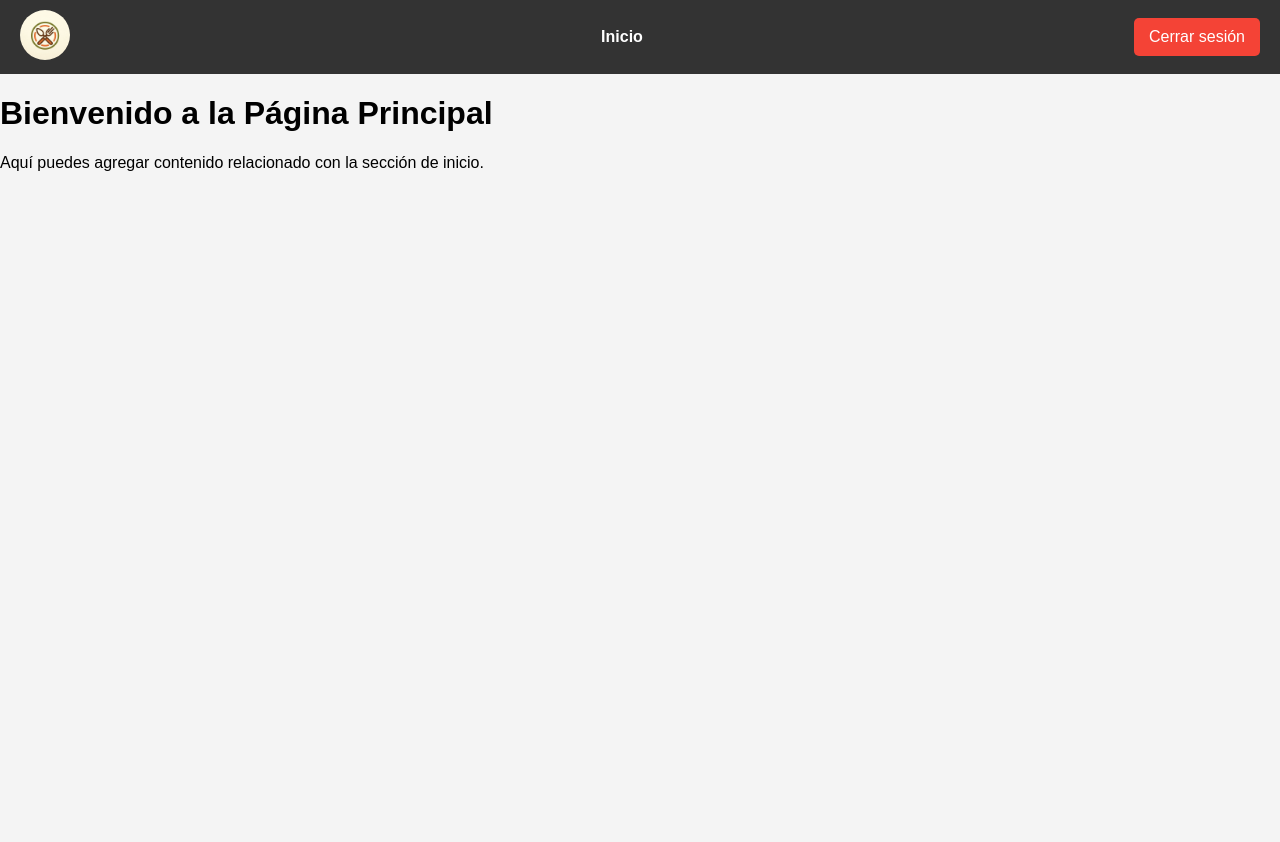
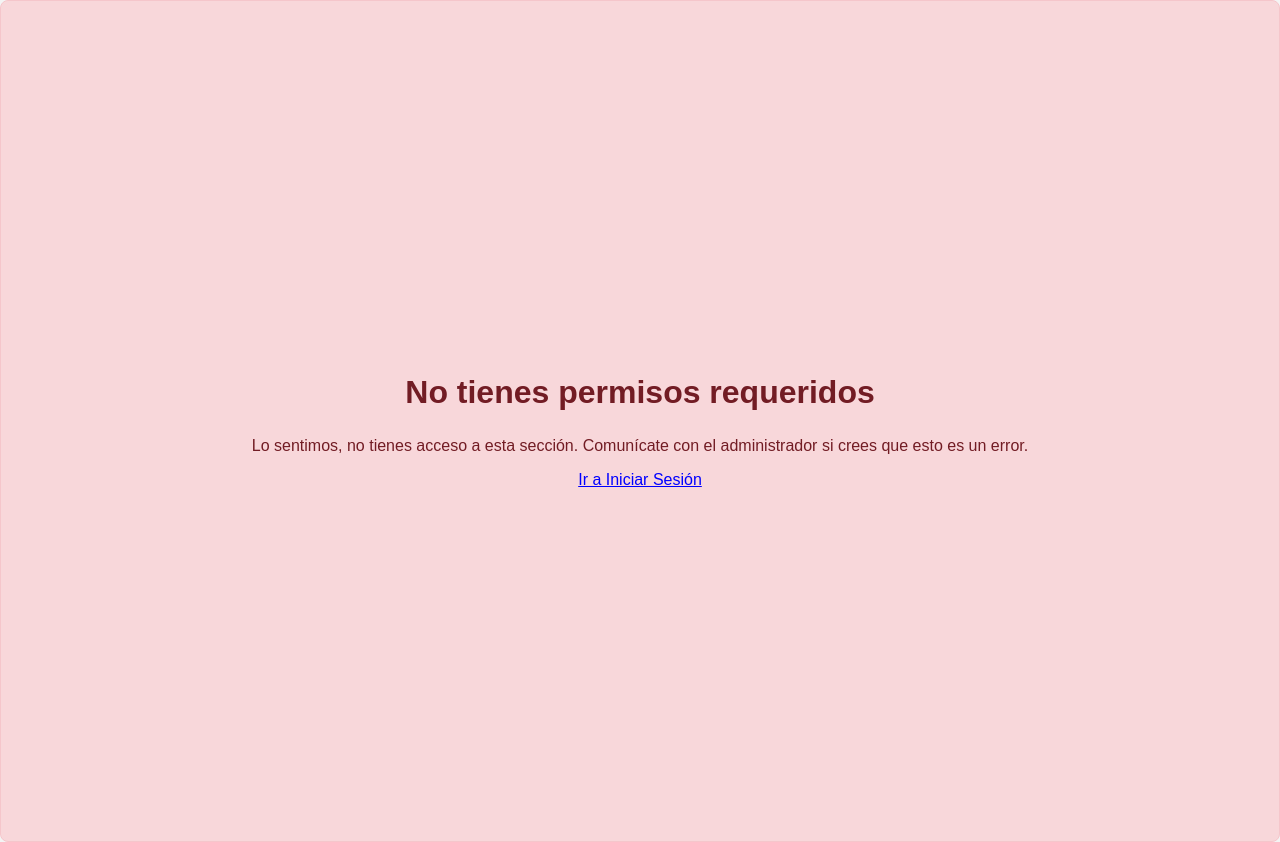
Before and after one commit to aahpichardo/machaque-webapp-react, a React (Vite) app in the folder frontend-react/: page /home in a window 1280 px wide. Before the commit the page ends 800 px from the top, so only its background shows below. Built offline with nearby package versions, Linux system fonts and the light colour scheme.

Commit message:
proteccion de rutas

```diff
--- a/frontend-react/src/App.tsx
+++ b/frontend-react/src/App.tsx
@@ -7,8 +7,12 @@ import PasswordRecoveryToken from './pages/PasswordRecoveryToken/PasswordRecover
 import Register from './pages/Register/Register';
 import UserProfile from './pages/UserProfile/UserProfile';
 import Home from './pages/Home/Home';
+import PrivateRoute from './components/PrivateRouter'
+import { useAuth } from './contexts/AuthContext'
+import Unauthorized from './components/Unauthorized/Unauthorized'
 
 const App = () => {
+  const { isAuthenticated } = useAuth();
   return (
     <Router>
       <Routes>
@@ -19,7 +23,24 @@ const App = () => {
         <Route path="/password-recovery-token" element={<PasswordRecoveryToken />} />
         <Route path="/register" element={<Register />} />
         <Route path="/user-profile" element={<UserProfile />} />
-        <Route path="/home" element={<Home />} />
+        {/*<Route path="/home" element={<Home />} />*/}
+        {/* Protegiendo las rutas */}
+        <Route
+          path="/user-profile"
+          element={
+            <PrivateRoute isAuthenticated={isAuthenticated}>
+              <UserProfile />
+            </PrivateRoute>
+          }
+        />
+        <Route
+          path="/home"
+          element={
+            <PrivateRoute isAuthenticated={isAuthenticated}>
+              <Home />
+            </PrivateRoute>
+          }
+        />
         {/* Agrega una ruta por defecto o un 404 aquí si es necesario */}
       </Routes>
     </Router>
--- a/frontend-react/src/components/NavBar/NavBar.tsx
+++ b/frontend-react/src/components/NavBar/NavBar.tsx
@@ -1,15 +1,16 @@
 import React from 'react';
 import { Link, useNavigate } from 'react-router-dom'; // Importa useNavigate
+import { useAuth } from '../../contexts/AuthContext'; // Asegúrate de ajustar la ruta
 import './NavBar.css';
 import logo from '../../assets/logo.jpeg';
 
 const Navbar: React.FC = () => {
   const navigate = useNavigate(); // Hook para redirigir
+  const { logout } = useAuth(); // Accede a la función logout del contexto
 
   const handleLogout = () => {
     console.log("Cerrando sesión..."); // Mensaje en consola
-    // Aquí podrías agregar lógica adicional, como limpiar el estado de autenticación
-
+    logout(); // Establece isAuthenticated en false
     navigate('/login'); // Redirige a la página de login
   };
 
--- /dev/null
+++ b/frontend-react/src/components/PrivateRouter.tsx
@@ -0,0 +1,21 @@
+import React from 'react';
+import { Navigate } from 'react-router-dom';
+import Unauthorized from './Unauthorized/Unauthorized';
+
+// Define las props que aceptará el componente
+interface PrivateRouteProps {
+  children: React.ReactNode;
+  isAuthenticated: boolean; // Esta prop será para verificar si el usuario está autenticado
+}
+
+const PrivateRoute: React.FC<PrivateRouteProps> = ({ children, isAuthenticated }) => {
+
+    if (!isAuthenticated) {
+        return <Unauthorized />;
+    }
+
+  // Si el usuario no está autenticado, redirigir a la página de login
+  return isAuthenticated ? <>{children}</> : <Navigate to="/login" />;
+};
+
+export default PrivateRoute;
--- /dev/null
+++ b/frontend-react/src/components/Unauthorized/Unauthorized.css
@@ -0,0 +1,38 @@
+.no-permission-container {
+    display: flex;
+    flex-direction: column;
+    align-items: center;
+    justify-content: center;
+    height: 100vh; /* Ocupa toda la altura de la ventana */
+    background-color: #f8d7da; /* Color de fondo suave para un mensaje de advertencia */
+    color: #721c24; /* Color del texto para hacer resaltar el mensaje */
+    text-align: center;
+    padding: 20px;
+    border: 1px solid #f5c6cb; /* Borde para definir el área del mensaje */
+    border-radius: 8px; /* Bordes redondeados */
+  }
+
+  .no-permission-container h1 {
+    font-size: 2rem; /* Tamaño del encabezado */
+    margin-bottom: 10px; /* Espacio entre el título y el párrafo */
+  }
+
+  .no-permission-container p {
+    font-size: 1rem; /* Tamaño del párrafo */
+  }
+
+  .no-permission-container {
+    text-align: center;
+    padding: 20px;
+  }
+
+  .link-button {
+    background: none;
+    border: none;
+    color: blue;
+    text-decoration: underline;
+    cursor: pointer;
+    font-size: inherit;
+    font-family: inherit;
+    padding: 0;
+  }
--- /dev/null
+++ b/frontend-react/src/components/Unauthorized/Unauthorized.tsx
@@ -0,0 +1,22 @@
+import React from 'react';
+import './Unauthorized.css'; // Asegúrate de que el archivo CSS esté en la misma carpeta o ajusta la ruta
+import { useNavigate } from 'react-router-dom';
+
+const NoPermission: React.FC = () => {
+
+  const navigate = useNavigate();
+  const handleLoginRedirect = () => {
+    navigate('/login');
+  };
+
+  return (
+    <div className="no-permission-container">
+      <h1>No tienes permisos requeridos</h1>
+      <p>Lo sentimos, no tienes acceso a esta sección. Comunícate con el administrador si crees que esto es un error.</p>
+      <button className="link-button" onClick={handleLoginRedirect}>
+      Ir a Iniciar Sesión
+    </button>    </div>
+  );
+};
+
+export default NoPermission;
--- /dev/null
+++ b/frontend-react/src/contexts/AuthContext.tsx
@@ -0,0 +1,27 @@
+import React, { createContext, useContext, useState } from 'react';
+
+// Crea un contexto
+const AuthContext = createContext<{ isAuthenticated: boolean; login: () => void; logout: () => void } | undefined>(undefined);
+
+// Proveedor del contexto
+export const AuthProvider: React.FC<{ children: React.ReactNode }> = ({ children }) => {
+  const [isAuthenticated, setIsAuthenticated] = useState<boolean>(false);
+
+  const login = () => setIsAuthenticated(true);
+  const logout = () => setIsAuthenticated(false);
+
+  return (
+    <AuthContext.Provider value={{ isAuthenticated, login, logout }}>
+      {children}
+    </AuthContext.Provider>
+  );
+};
+
+// Hook para usar el contexto
+export const useAuth = () => {
+  const context = useContext(AuthContext);
+  if (!context) {
+    throw new Error('useAuth must be used within an AuthProvider');
+  }
+  return context;
+};
--- a/frontend-react/src/main.tsx
+++ b/frontend-react/src/main.tsx
@@ -2,9 +2,12 @@ import { StrictMode } from 'react'
 import { createRoot } from 'react-dom/client'
 import App from './App.js'
 import './index.css'
+import { AuthProvider } from './contexts/AuthContext'
 
 createRoot(document.getElementById('root')!).render(
   <StrictMode>
-    <App />
+    <AuthProvider>
+      <App/>
+    </AuthProvider>
   </StrictMode>,
 )
--- a/frontend-react/src/pages/Login/Login.tsx
+++ b/frontend-react/src/pages/Login/Login.tsx
@@ -1,5 +1,6 @@
 import React, { useState, ChangeEvent, FormEvent } from 'react';
 import { Link, useNavigate } from 'react-router-dom';
+import { useAuth } from '../../contexts/AuthContext'; // Asegúrate de importar el hook
 import Modal from '../../components/ModalAvisos/ModalAvisos'; // Asegúrate de importar el modal
 import './Login.css';
 import axios from 'axios';
@@ -20,6 +21,8 @@ const Login = () => {
     password: ""
   });
 
+  const { login, isAuthenticated } = useAuth(); // Usar el hook de autenticación
+
   const [error, setError] = useState<string | null>(null); // Para manejar errores si es necesario
   const navigate = useNavigate(); // Hook para redirigir
 
@@ -34,6 +37,7 @@ const Login = () => {
   const handleSubmit = async (e: React.FormEvent<HTMLFormElement>) => {
     e.preventDefault();
     console.log("iniciando sesion...")
+    login();
     navigate('/home');
 
     /*
@@ -98,8 +102,9 @@ const Login = () => {
         ¿Nuevo por aquí? <Link to="/register">Regístrate</Link>
       </p>
       <p className="footer-text">
-        <a href="#" onClick={openModal}>Aviso de privacidad</a>
-      </p>
+        <button onClick={openModal} style={{ background: 'none', border: 'none', color: 'blue', textDecoration: 'underline', cursor: 'pointer' }}>
+          Aviso de privacidad
+        </button>      </p>
       <Modal
         title="Aviso de Privacidad"
         content="Aviso de Privacidad y Confidencialidad de la Información
--- a/frontend-react/src/pages/Register/Register.tsx
+++ b/frontend-react/src/pages/Register/Register.tsx
@@ -99,7 +99,7 @@ const Register: React.FC = () => {
                 onChange={() => setAcceptedPrivacy(!acceptedPrivacy)}
               />
               <label htmlFor="privacy" className="checkbox-label">
-                He leído y acepto el <a href="#" onClick={openModalPrivacy}>aviso de privacidad</a>
+                He leído y acepto el <button onClick={openModalPrivacy} style={{ background: 'none', border: 'none', color: 'blue', textDecoration: 'underline', cursor: 'pointer' }}>aviso de privacidad</button>
               </label>
             </div>
             <div className="checkbox-group">
@@ -110,7 +110,7 @@ const Register: React.FC = () => {
                 onChange={() => setAcceptedTerms(!acceptedTerms)}
               />
               <label htmlFor="terms" className="checkbox-label">
-                He leído y acepto los <a href="#" onClick={openModalTerms}>términos y condiciones</a>
+                He leído y acepto los <button onClick={openModalTerms} style={{ background: 'none', border: 'none', color: 'blue', textDecoration: 'underline', cursor: 'pointer' }}>términos y condiciones</button>
               </label>
             </div>
             <div className="div-wrapper">
@@ -120,7 +120,7 @@ const Register: React.FC = () => {
             </div>
           </form>
           <span>
-            ¿Ya tienes una cuenta? <Link to="/login">Inicia sesión aquí</Link>
+          ¿Ya tienes una cuenta? <Link to="/login">Inicia sesión aquí</Link>
           </span>
           <Modal
             title="Aviso de Privacidad"
```
